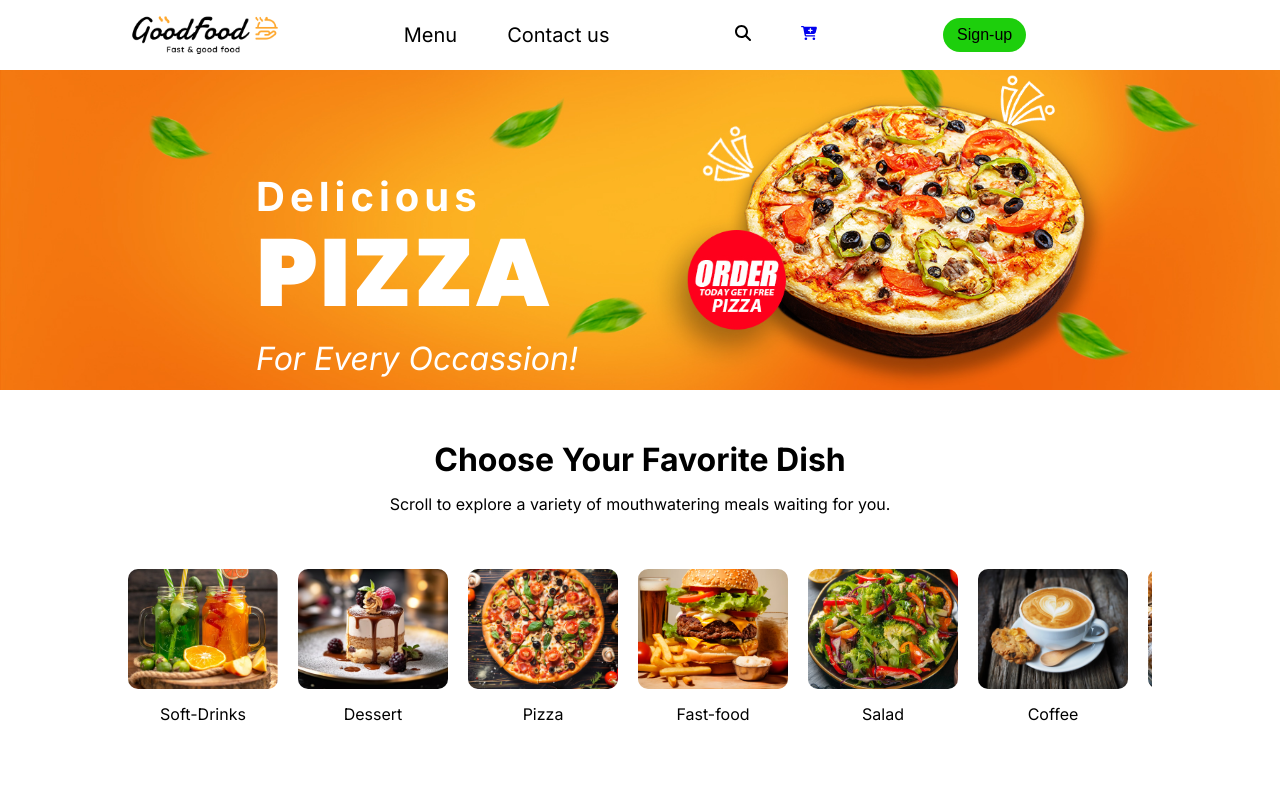
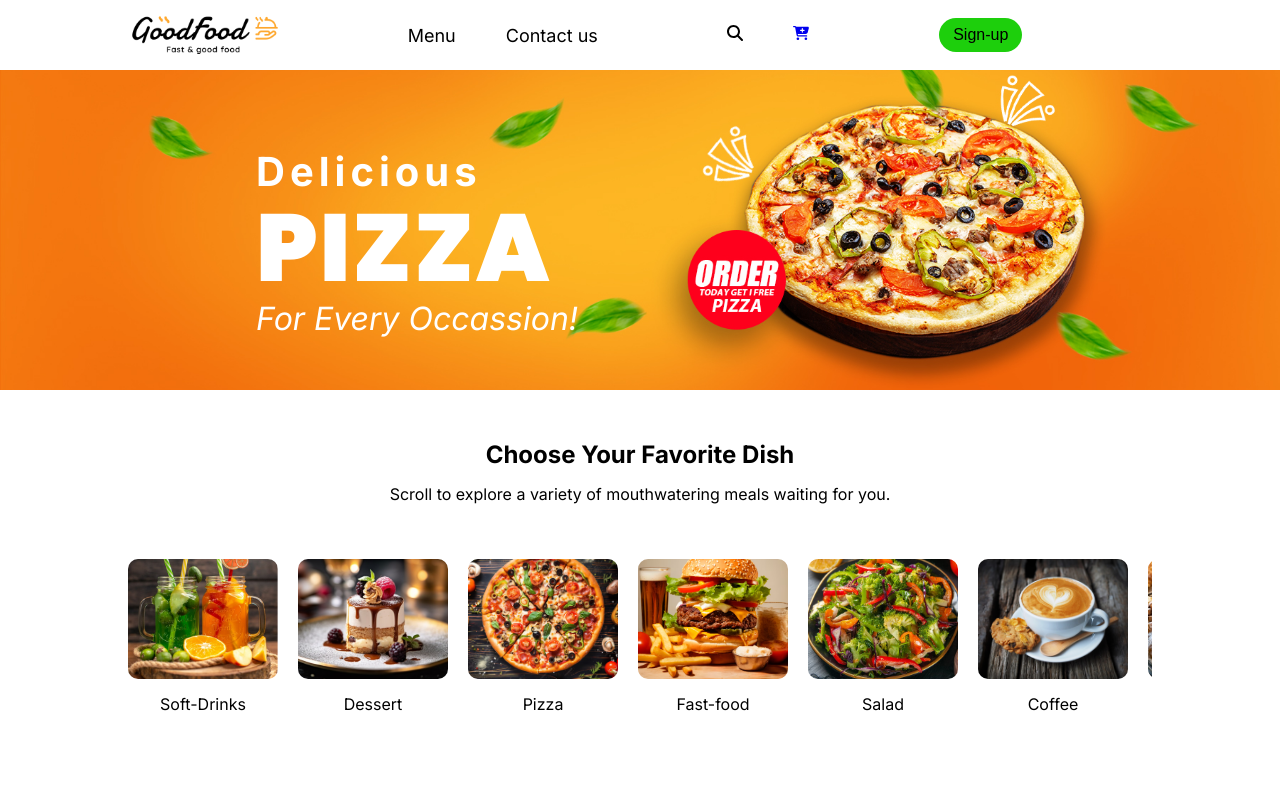
Before and after one commit to felixDev22/ecommerce, a React (Vite) app: page / in a window 1280 px wide. Shown: the top 800 px of the page. Built offline with nearby package versions, Linux system fonts and the light colour scheme.

Commit message:
Adjust font sizes accordily

```diff
--- a/src/components/Navbar/Navbar.css
+++ b/src/components/Navbar/Navbar.css
@@ -12,7 +12,7 @@
 }
 
 .nav-menu a {
-  font-size: 20px;
+  font-size: 18px;
   color: black;
 }
 
--- a/src/components/hero/hero.css
+++ b/src/components/hero/hero.css
@@ -8,7 +8,7 @@
   background-position: center;
 }
 .title {
-  padding: 8% 20%;
+  padding: 6% 20%;
   display: flex;
   flex-direction: column;
   align-items: flex-start;
--- a/src/components/menuSection/menuSection.css
+++ b/src/components/menuSection/menuSection.css
@@ -6,7 +6,7 @@
   margin-top: 50px;
 }
 .menu-section p,
-h1 {
+h2 {
   display: flex;
   justify-content: center;
   margin-bottom: 15px;
--- a/src/components/menuSection/menuSection.jsx
+++ b/src/components/menuSection/menuSection.jsx
@@ -6,7 +6,7 @@ const MenuSection = ({ category, setCategory }) => {
   return (
     <div className="menu-section" id="menu">
       <div>
-        <h1>Choose Your Favorite Dish</h1>
+        <h2>Choose Your Favorite Dish</h2>
         <p>
           Scroll to explore a variety of mouthwatering meals waiting for you.
         </p>
```
